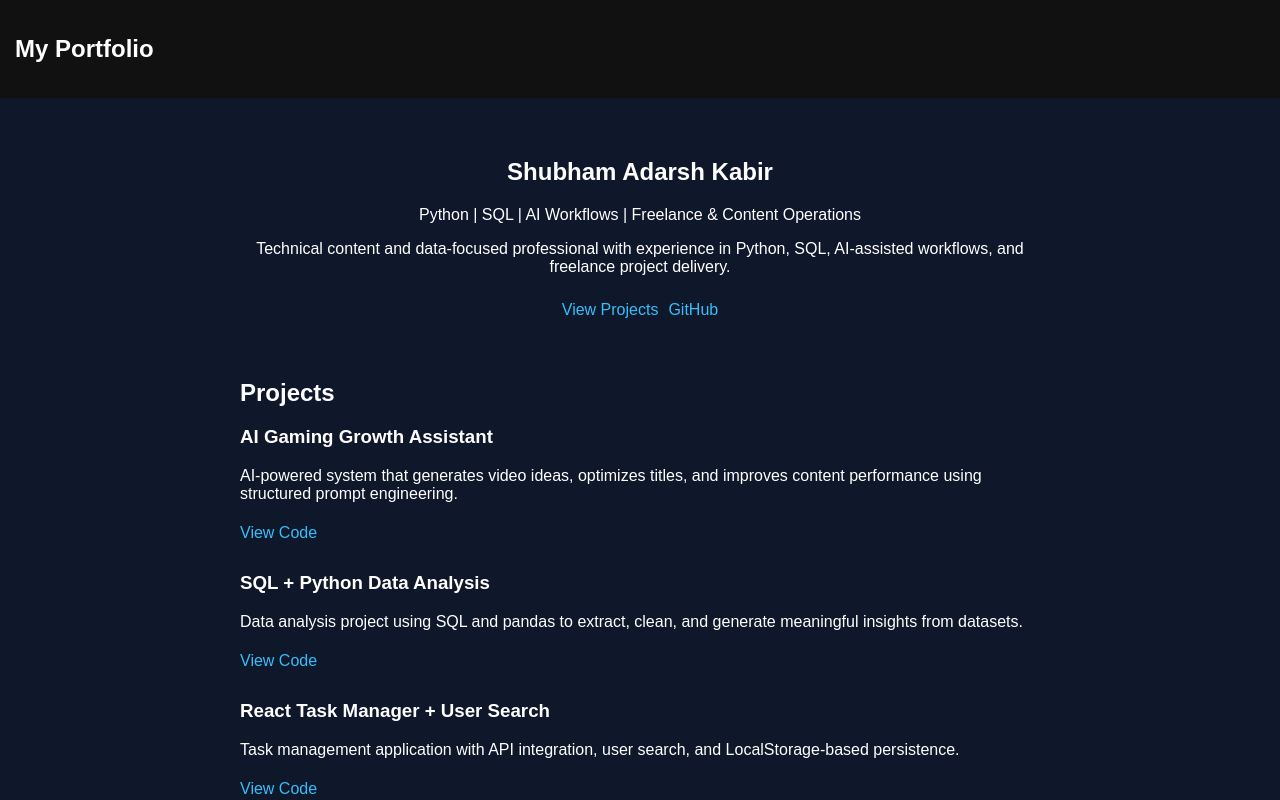
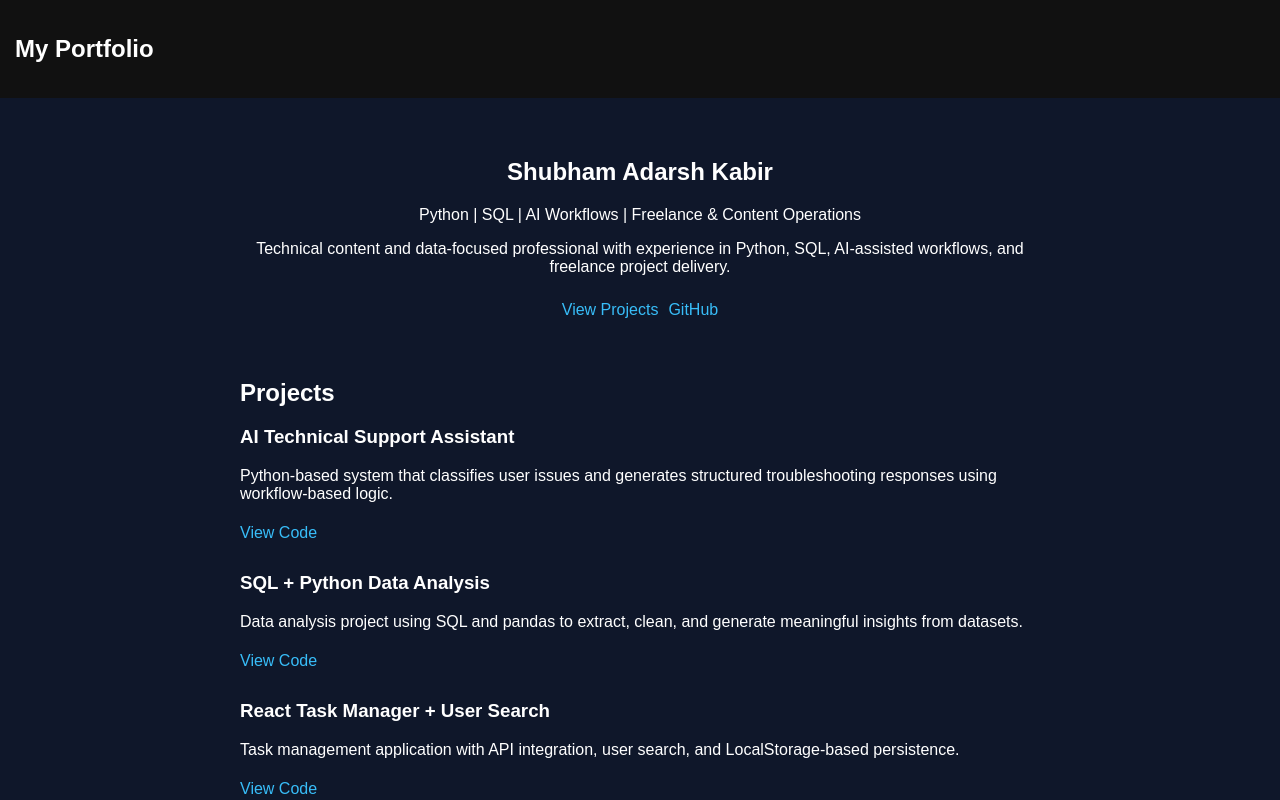
Before and after one commit to ShubhamKabir/portfolio-site, a React (Vite) app: page / in a window 1280 px wide. Shown: the top 800 px of the page. Built offline with nearby package versions, Linux system fonts and the light colour scheme.

Commit message:
Revise project details in Projects component
Updated project descriptions and links for AI Technical Support Assistant and SQL Data Analysis.

```diff
--- a/src/components/Projects.jsx
+++ b/src/components/Projects.jsx
@@ -3,15 +3,16 @@ export default function Projects() {
     <section id="projects" style={{ padding: "20px 40px" }}>
       <h2>Projects</h2>
 
-      {/* AI Project */}
+      {/* AI Technical Support Assistant */}
       <div style={{ marginBottom: "30px" }}>
-        <h3>AI Gaming Growth Assistant</h3>
+        <h3>AI Technical Support Assistant</h3>
+
         <p>
-          AI-powered system that generates video ideas, optimizes titles, and improves content performance using structured prompt engineering.
+          Python-based system that classifies user issues and generates structured troubleshooting responses using workflow-based logic.
         </p>
 
         <a
-          href="https://github.com/ShubhamKabir/ai-gaming-growth-assistant"
+          href="https://github.com/ShubhamKabir/ai-support-assistant"
           target="_blank"
           rel="noopener noreferrer"
         >
@@ -22,12 +23,13 @@ export default function Projects() {
       {/* SQL Project */}
       <div style={{ marginBottom: "30px" }}>
         <h3>SQL + Python Data Analysis</h3>
+
         <p>
           Data analysis project using SQL and pandas to extract, clean, and generate meaningful insights from datasets.
         </p>
 
         <a
-          href="https://github.com/ShubhamKabir/sql-python-data-analysis"
+          href="https://github.com/ShubhamKabir/sql-python-data-analysis-v2"
           target="_blank"
           rel="noopener noreferrer"
         >
@@ -38,6 +40,7 @@ export default function Projects() {
       {/* React Project */}
       <div style={{ marginBottom: "30px" }}>
         <h3>React Task Manager + User Search</h3>
+
         <p>
           Task management application with API integration, user search, and LocalStorage-based persistence.
         </p>
```
